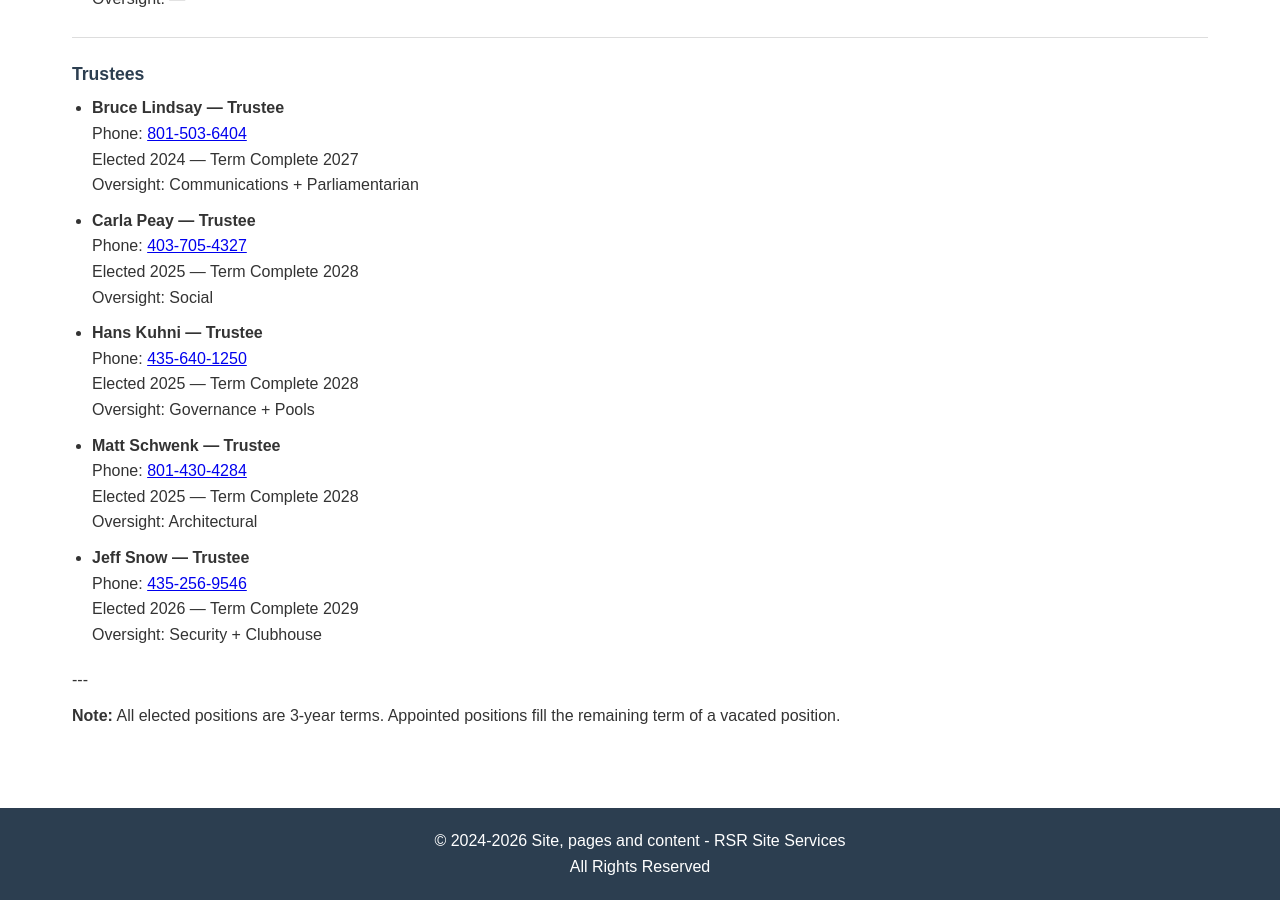
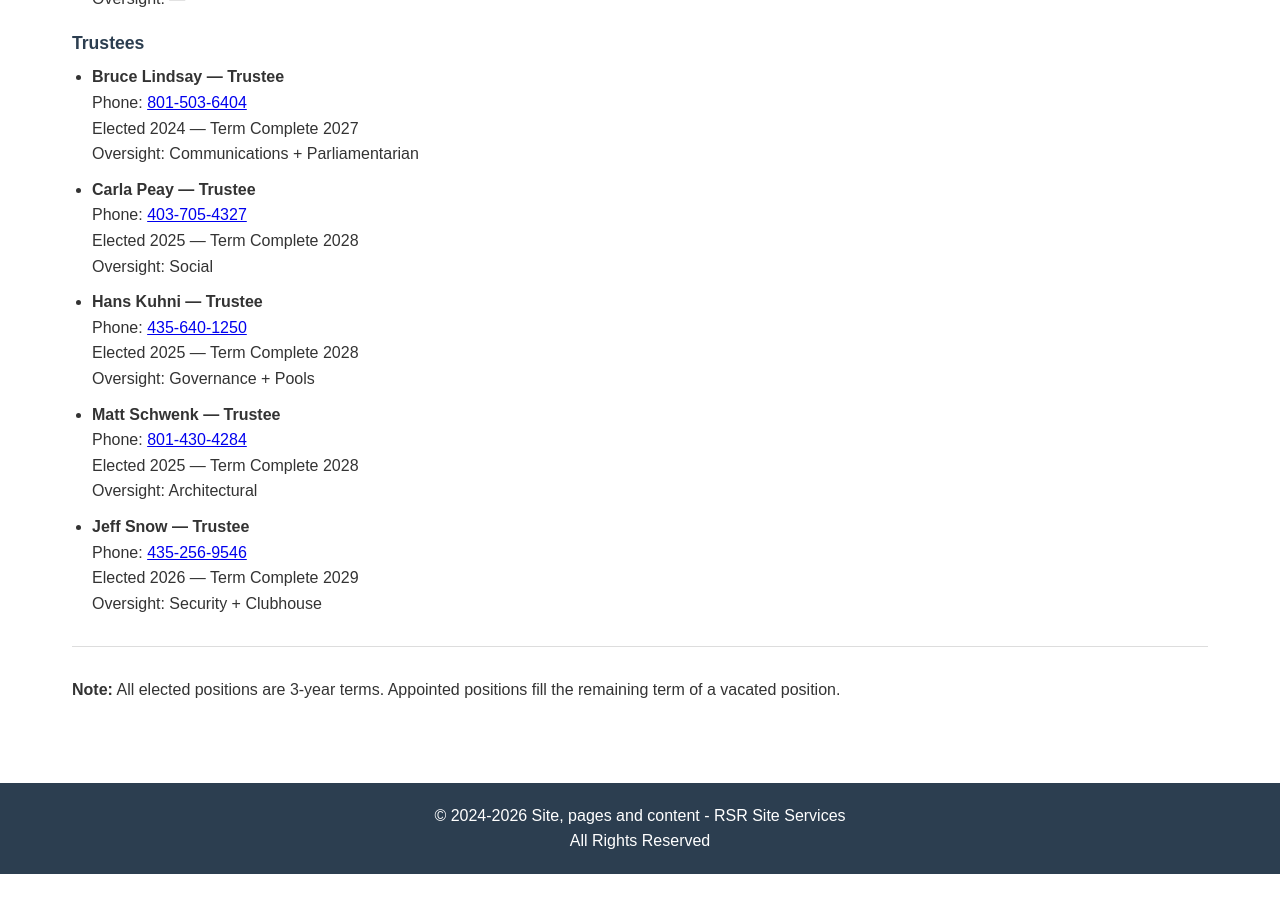
Before and after one commit to BrandonJackson1998/SilverCreekHOA, a Jekyll site: the page built from pages/1 - Management/1 - Board/board-of-trustees.html, in a window 1280 px wide and 900 px high, scrolled down 647 px. Built offline with Jekyll 4.4.1, drawn with Linux system fonts in a browser that asks for light colours; after the commit the page ends 1521 px from its top, so only the background shows below that.

Commit message:
Fix Page

```diff
--- a/pages/1 - Management/1 - Board/board-of-trustees.html
+++ b/pages/1 - Management/1 - Board/board-of-trustees.html
@@ -18,9 +18,6 @@ nav_order: 1
 {% assign lines = block | strip | newline_to_br | split: "<br />" %}
 {% assign title_line = lines[0] | strip %}
 {% if title_line == "Officers of the Association" or title_line == "Trustees" %}
-{% if title_line == "Trustees" %}
----
-{% endif %}
 
 ### {{ title_line }}
 
@@ -38,7 +35,7 @@ nav_order: 1
     <p><em>Board details are currently unavailable.</em></p>
   {% endif %}
 
-  ---
+  <hr style="margin: 30px 0;">
 
   <p><strong>Note:</strong> All elected positions are 3-year terms. Appointed positions fill the remaining term of a vacated position.</p>
 </section>
--- a/pages/1 - Management/1 - Board/committees.html
+++ b/pages/1 - Management/1 - Board/committees.html
@@ -21,7 +21,7 @@ nav_order: 3
 {% if first_line contains "(" and first_line contains ")" %}
 *{{ first_line }}*
 
----
+<hr>
 
 {% elsif lines.size > 0 %}
 ### {{ first_line }}
@@ -43,7 +43,7 @@ nav_order: 3
 {% endif %}
 {% endfor %}
 
----
+<hr>
 
 {% endif %}
 {% endfor %}
```
